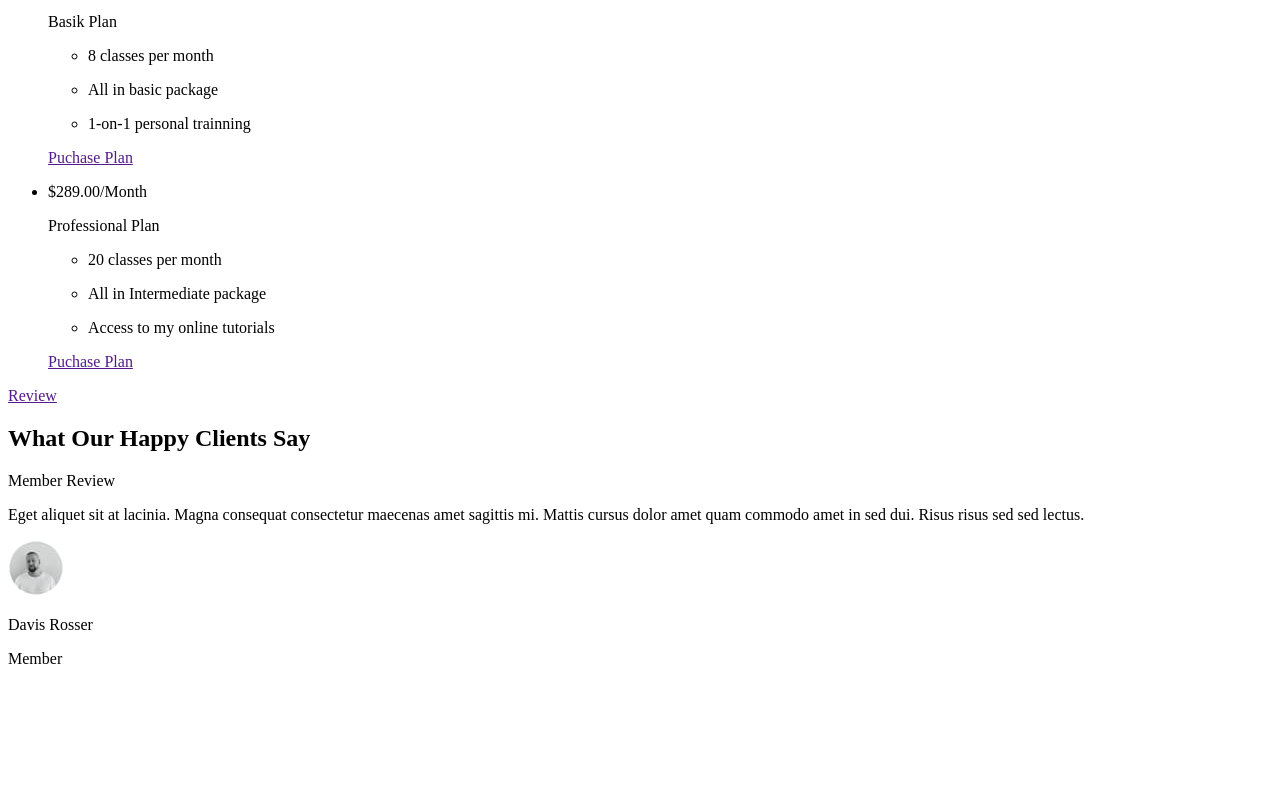
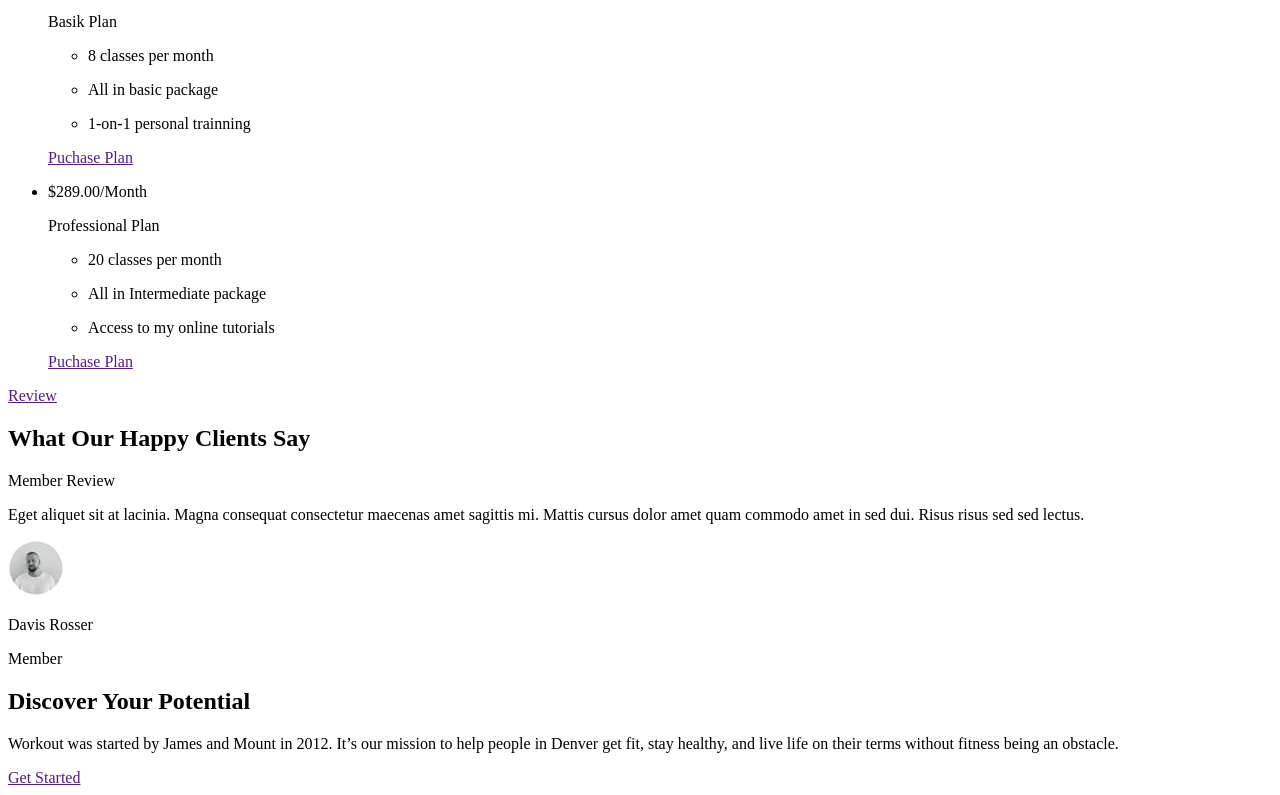
Before and after one commit to DanilStan/Bulking, a plain HTML site: page index.html in a window 1280 px wide. Shown: the part 2506-3301 px from the top of the page. Before the commit the page ends 3190 px from the top, so only its background shows below. Drawn offline with Linux system fonts and the light colour scheme.

Commit message:
Add new section markup

```diff
--- a/index.html
+++ b/index.html
@@ -160,6 +160,15 @@
           </div>
         </div>
       </section>
+      <section>
+        <h2>Discover Your Potential</h2>
+        <p>
+          Workout was started by James and Mount in 2012. It’s our mission to
+          help people in Denver get fit, stay healthy, and live life on their
+          terms without fitness being an obstacle.
+        </p>
+        <a href="">Get Started</a>
+      </section>
     </main>
   </body>
 </html>
```
